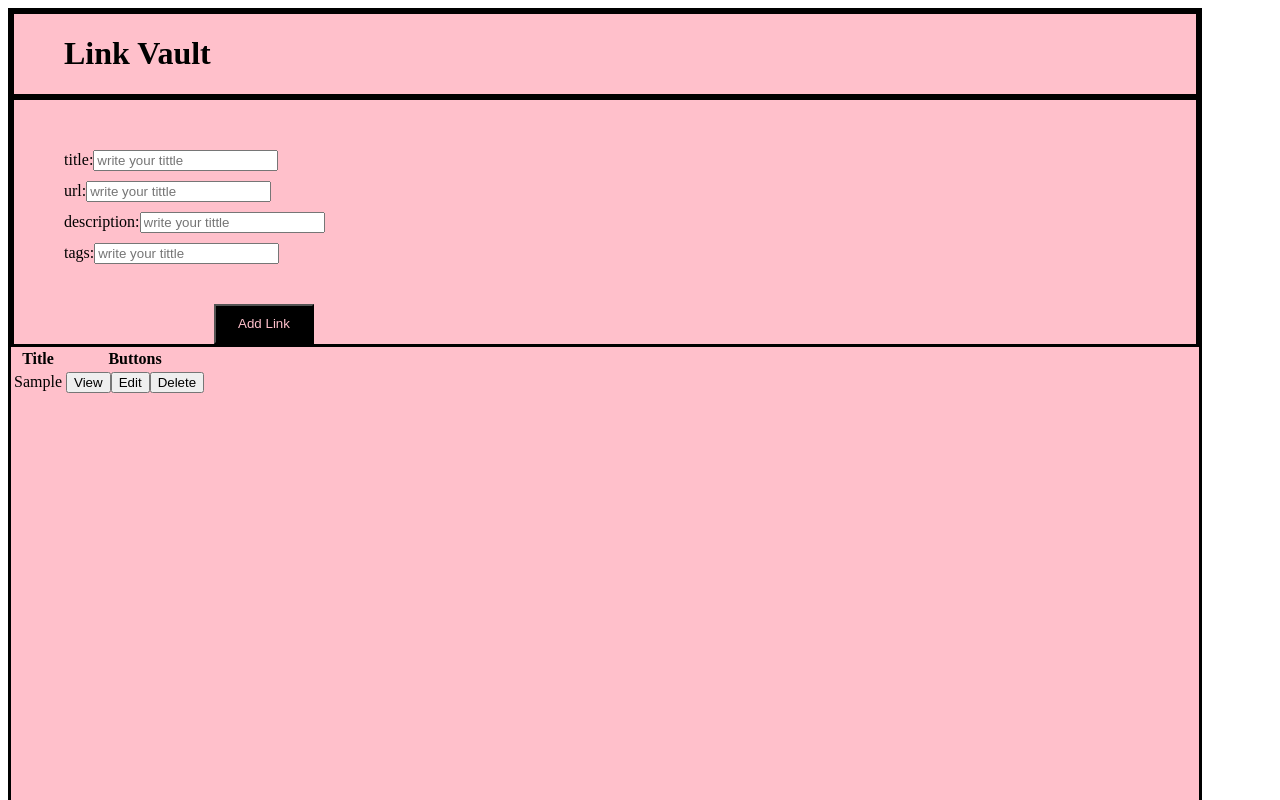
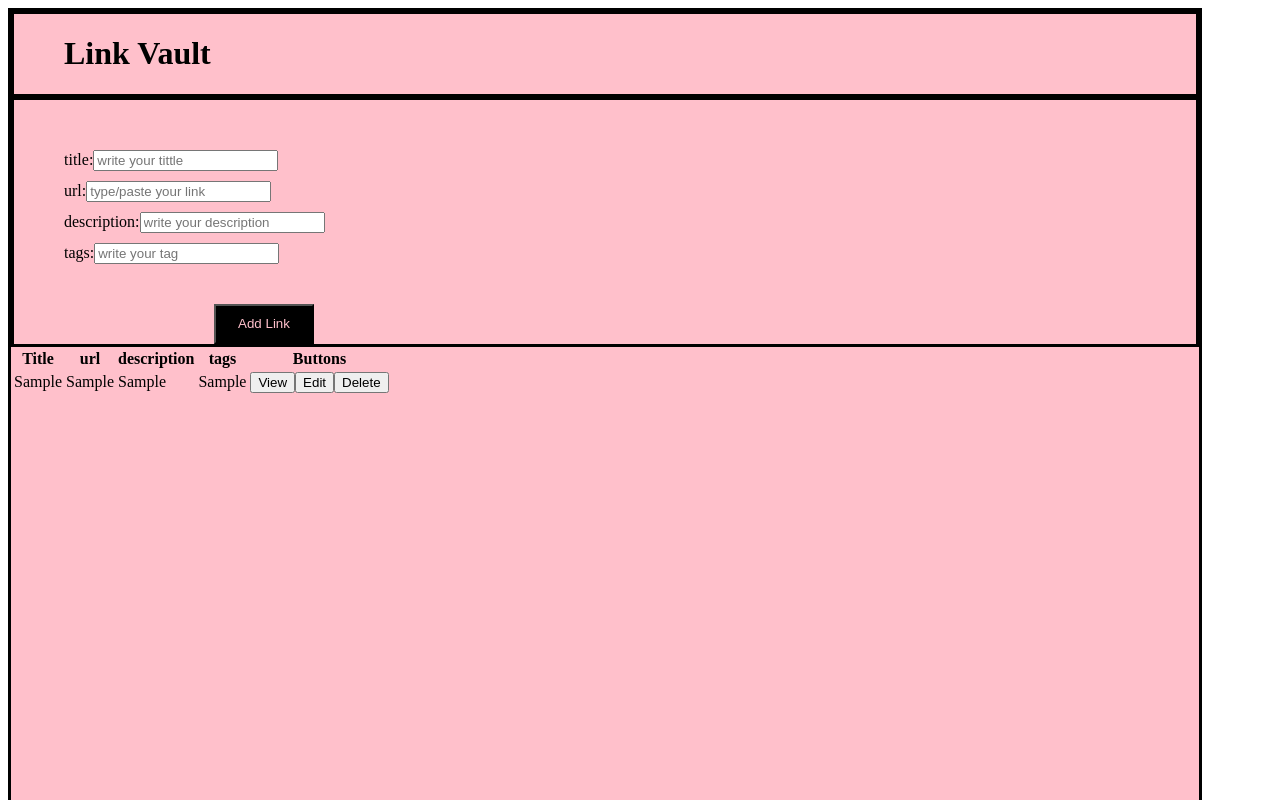
Before and after one commit to nokuphiwa02/LinkVault, a React (Vite) app: page / in a window 1280 px wide. Both pictures are taken after typing "Sample", "Sample", "Sample", "Sample" into the empty fields and a click on the button "Add Link". Shown: the top 800 px of the page. Built offline with nearby package versions, Linux system fonts and the light colour scheme.

Commit message:
placeholder

```diff
--- a/src/Row/ListLinks.tsx
+++ b/src/Row/ListLinks.tsx
@@ -13,6 +13,15 @@ export const ListLinks:React.FC<ListLinksProps> = ({links}) => {
      <th>
      Title
      </th>
+      <th>
+    url
+     </th>
+      <th>
+     description
+     </th>
+      <th>
+     tags
+     </th>
      <th>
         Buttons
      </th>
--- a/src/Row/Row.css
+++ b/src/Row/Row.css
@@ -2,6 +2,7 @@ tr{
 font-size: x-large;
 font-weight: bolder;
 padding: 50px 50px;
+ gap: 100px;
 border: 10px solid black;
 }
 
@@ -12,6 +13,6 @@ links{
 }
 
 button{
-    gap: 30px;
+    gap: 80px;
 
 }
--- a/src/Row/Row.tsx
+++ b/src/Row/Row.tsx
@@ -4,12 +4,21 @@ import  {type RowProps } from '../types/types'
 
 
 
-export const Row:React.FC<RowProps> = ({title }) => {
+export const Row:React.FC<RowProps> = ({title ,url ,description, tags}) => {
   return (
    <>
       <tr>
         <td >
             {title}
+        </td>
+        <td >
+            {url}
+        </td>
+        <td >
+            {description}
+        </td>
+        <td >
+            {tags}
         </td>
         <td>
             <button>
--- a/src/addLinkForm/AddLinkForm.tsx
+++ b/src/addLinkForm/AddLinkForm.tsx
@@ -68,21 +68,21 @@ export const AddLinkForm: React.FC<AddLinkFormProps> = ({ onSave }) => {
         <Input
           label="url:"
           value={url}
-          placeholder="write your tittle"
+          placeholder="type/paste your link"
           onChange={handleInputChange_url}
         />
 
         <Input
           label="description:"
           value={description}
-          placeholder="write your tittle"
+          placeholder="write your description"
           onChange={handleInputChange_description}
         />
 
         <Input
           label="tags:"
           value={tags}
-          placeholder="write your tittle"
+          placeholder="write your tag"
           onChange={handleInputChange_tags}
         />
 
```
